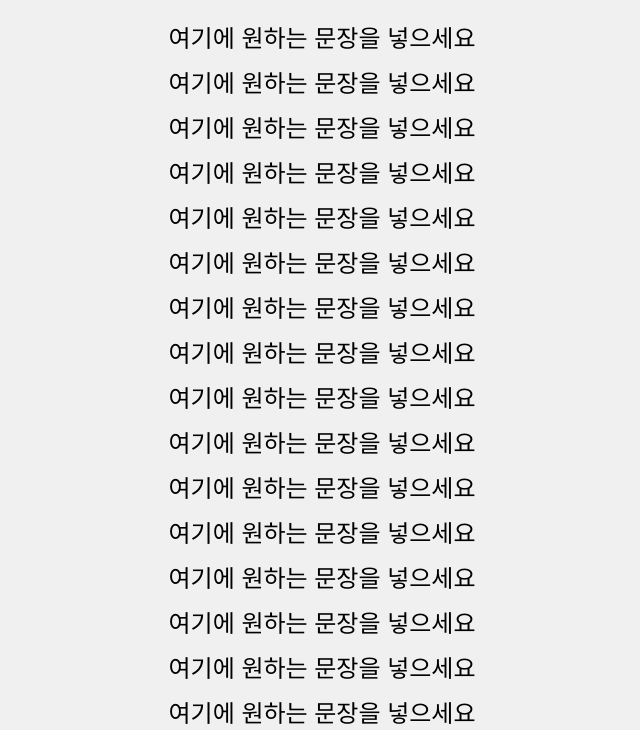
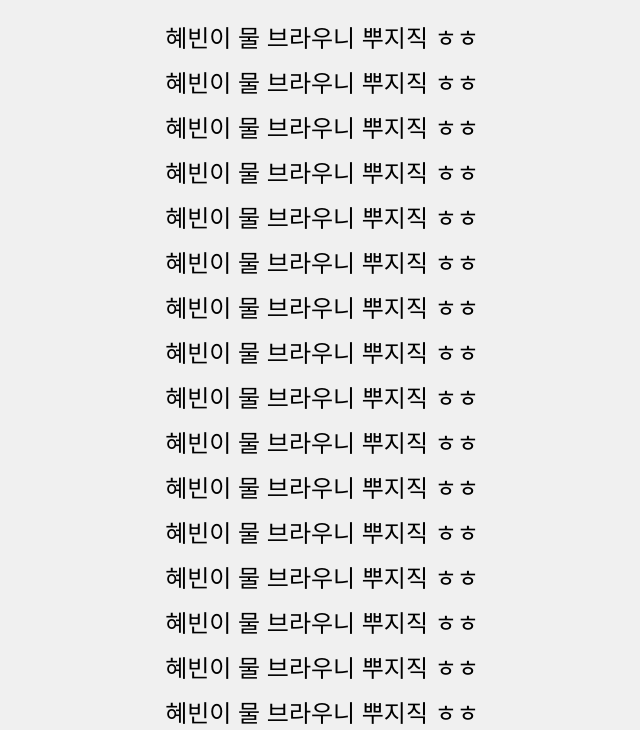
Before and after one commit to duddnd07/hyebin, a plain HTML site: page index.html in a window 1280 px wide. Shown: the part 70-800 px from the top of the page, without its empty margins (318-958 px from the left). Drawn offline with Linux system fonts and the light colour scheme.

Commit message:
Update title and script content in index.html

```diff
--- a/index.html
+++ b/index.html
@@ -1,7 +1,7 @@
 <!DOCTYPE html>
 <html>
 <head>
-    <title>반복 문장 사이트</title>
+    <title>혜빈이 물 브라우니 헤헤</title>
     <style>
         body {
             font-family: Arial, sans-serif;
@@ -20,7 +20,7 @@
 
 <script>
     for (let i = 0; i < 100; i++) {
-        document.write("<p>여기에 원하는 문장을 넣으세요</p>");
+        document.write("<p>혜빈이 물 브라우니 뿌지직 ㅎㅎ</p>");
     }
 </script>
 
```
